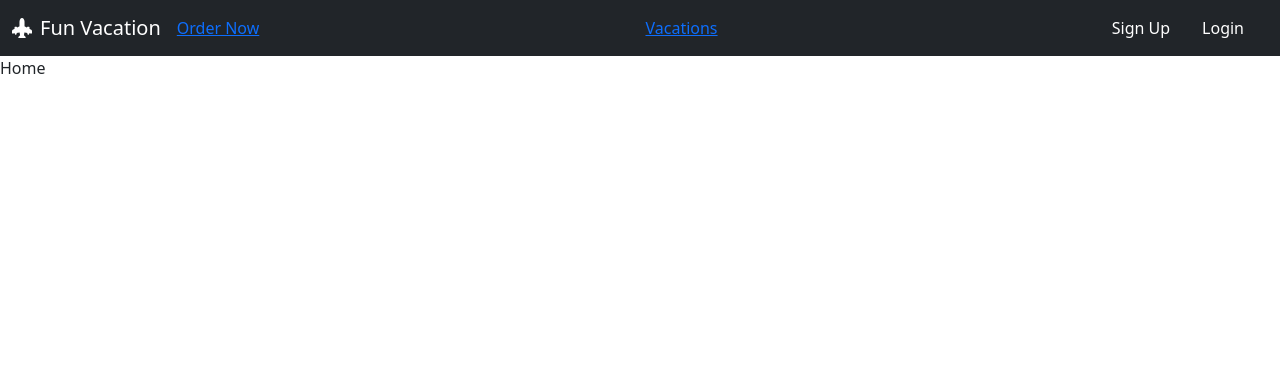
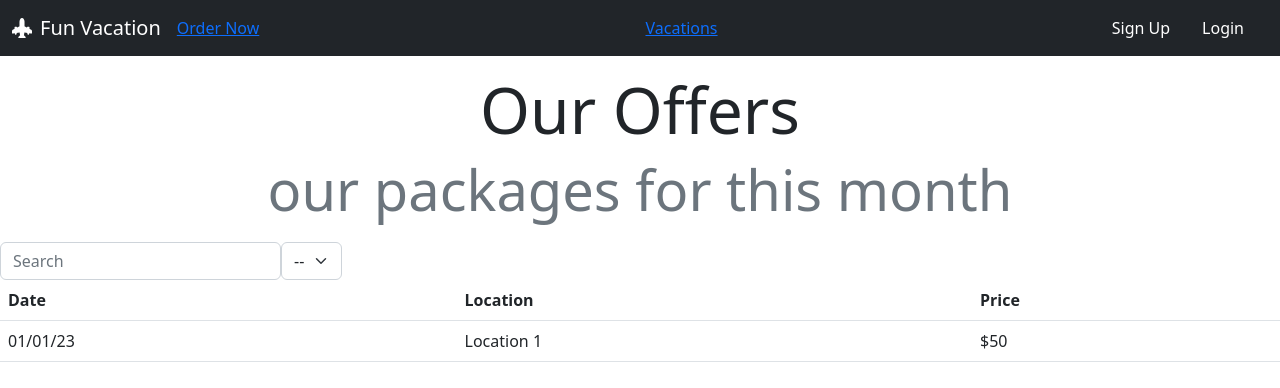
Before and after one commit to levworkshop/fun-vacation, a React (Create React App) app: page / in a window 1280 px wide. Shown: the top 388 px of the page. Built offline with nearby package versions, Linux system fonts and the light colour scheme.

Commit message:
home page

```diff
--- a/src/pages/Home.tsx
+++ b/src/pages/Home.tsx
@@ -1,6 +1,44 @@
+import Title from "../components/Title";
+
 function Home() {
     return (
-        <>Home</>
+        <>
+            <Title />
+
+            <div className="d-flex">
+                <div>
+                    <input
+                        type="text"
+                        placeholder="Search"
+                        className="form-control me-4"
+                    />
+                </div>
+                <div>
+                    <select
+                        className="form-select"
+                    >
+                        <option>--</option>
+                    </select>
+                </div>
+            </div>
+
+            <table className="table table-hover">
+                <thead>
+                    <tr>
+                        <th>Date</th>
+                        <th>Location</th>
+                        <th>Price</th>
+                    </tr>
+                </thead>
+                <tbody>
+                    <tr>
+                        <td>01/01/23</td>
+                        <td>Location 1</td>
+                        <td>$50</td>
+                    </tr>
+                </tbody>
+            </table>
+        </>
     );
 }
 
```
